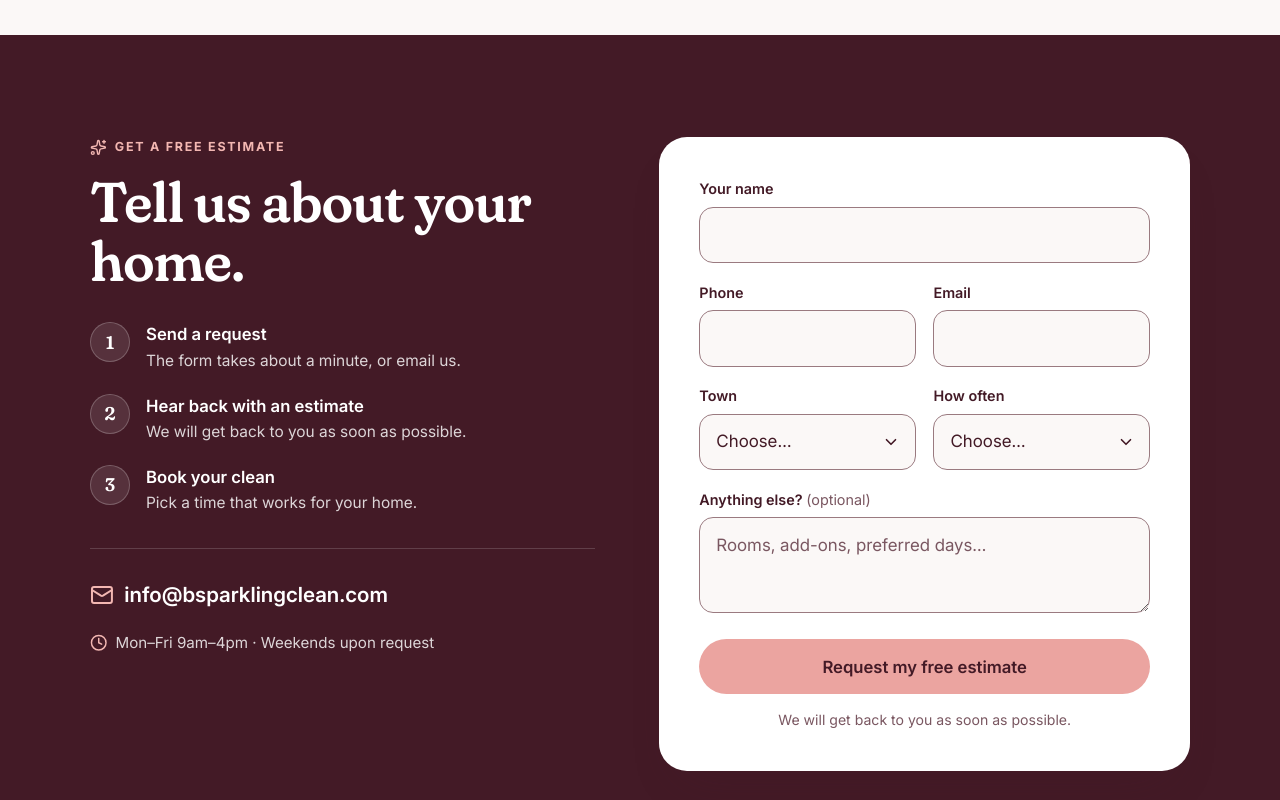
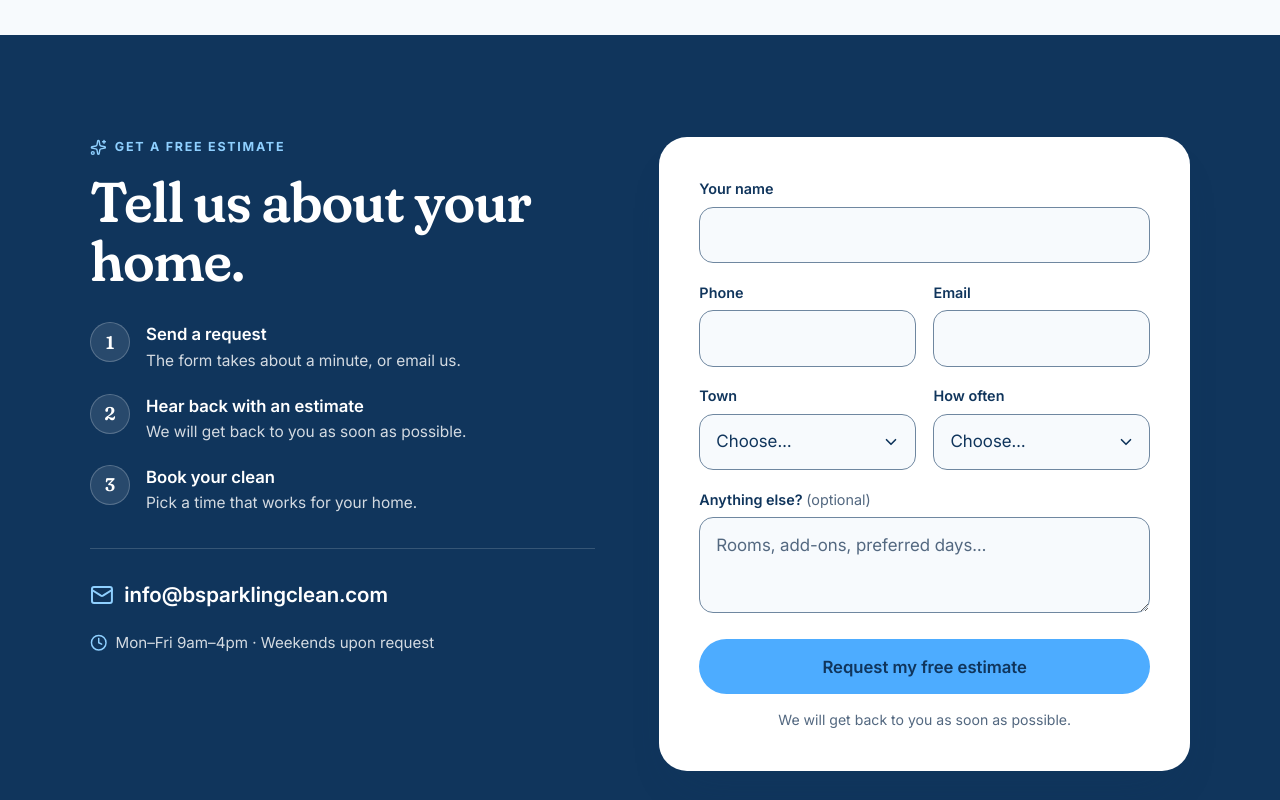
Before and after one commit to ryanthabot/bsparklingclean-redesign, a plain HTML site: page index.html in a window 1280 px wide. Shown: the part 4840-5640 px from the top of the page. Drawn offline with Linux system fonts and the light colour scheme.

Commit message:
New palette: navy, sky blue and apricot replace the wine, rose and gold
The first scheme took its colours from the client's logo and read heavy. The page
is now a cool near-white with navy for text and the two dark bands, sky blue for
buttons and links, and apricot for the highlighted word and the free-estimate band.
Every colour is checked with the kit's contrast script (30 pairs, all pass). The
favicon, theme colour, shadows and the link-preview image follow.

```diff
--- a/styles.css
+++ b/styles.css
@@ -1,9 +1,9 @@
 /* ============================================================
    Brittney’s Sparkling Clean — "Your home, sparkling clean"
    ------------------------------------------------------------
-   A bright, sunlit-home look: warm white page, deep wine for
-   text and two dark bands, the logo's rose for actions, and a
-   soft gold for the one thing we want noticed (free estimates).
+   A bright, freshly-cleaned look: a cool near-white page, navy
+   ink for text and two dark bands, sky blue for actions, and a
+   warm apricot for the one thing we want noticed (free estimates).
    Signature moment: a gleam of light passes over the hero photo.
    Every text/background pair was checked for WCAG AA contrast
    (tools/contrast.py: 30 pairs, all pass).
@@ -31,21 +31,21 @@
 
 /* ---------- Tokens ---------- */
 :root {
-  --porcelain: #FBF8F7;
+  --porcelain: #F7FAFD;
   --white: #FFFFFF;
-  --tint: #FBE9E6;
-  --deeper: #32121C;
-  --deep: #431A26;
-  --body: #5E3540;
-  --muted: #7A5761;
-  --action: #EBA4A0;
-  --action-hover: #F1B3AF;
-  --action-text: #9A3B45;
-  --action-light: #F3B7B2;
-  --highlight: #F7D66E;
-  --line: #EFE4E1;
-  --line-strong: #E0CFCC;
-  --input-border: #9A7A80; /* form fields only: 3.84:1 on white, above the WCAG minimum for a control's boundary */
+  --tint: #E4F0FD;
+  --deeper: #0A2542;
+  --deep: #10355C;
+  --body: #2F4A66;
+  --muted: #536880;
+  --action: #4DACFF;
+  --action-hover: #6ABBFF;
+  --action-text: #0A5BB8;
+  --action-light: #8FD0FF;
+  --highlight: #FFB78C;
+  --line: #E1E8F0;
+  --line-strong: #C8D4E1;
+  --input-border: #6F87A0; /* form fields only: 3.72:1 on white, above the WCAG minimum for a control's boundary */
 
   --font-display: "Fraunces", Georgia, "Times New Roman", serif;
   --font-body: "Inter", system-ui, -apple-system, "Segoe UI", Roboto, sans-serif;
@@ -53,9 +53,9 @@
   --container: 1180px;
   --gutter: clamp(1.25rem, 4vw, 2.5rem);
 
-  --shadow-sm: 0 1px 2px rgba(67, 26, 38, 0.05), 0 8px 24px -12px rgba(67, 26, 38, 0.18);
-  --shadow-md: 0 24px 48px -24px rgba(67, 26, 38, 0.28);
-  --shadow-pop: 0 12px 32px -8px rgba(67, 26, 38, 0.24);
+  --shadow-sm: 0 1px 2px rgba(16, 53, 92, 0.05), 0 8px 24px -12px rgba(16, 53, 92, 0.18);
+  --shadow-md: 0 24px 48px -24px rgba(16, 53, 92, 0.28);
+  --shadow-pop: 0 12px 32px -8px rgba(16, 53, 92, 0.24);
 
   --ease-out: cubic-bezier(0.22, 1, 0.36, 1);
 }
@@ -219,7 +219,7 @@ h1, h2, h3 {
 .btn-block { width: 100%; }
 
 @media (hover: hover) {
-  .btn-primary:hover { background: var(--action-hover); transform: translateY(-1px); box-shadow: 0 10px 22px -10px rgba(67, 26, 38, 0.45); }
+  .btn-primary:hover { background: var(--action-hover); transform: translateY(-1px); box-shadow: 0 10px 22px -10px rgba(16, 53, 92, 0.45); }
   .btn-outline:hover { border-color: var(--deep); transform: translateY(-1px); }
   .btn-dark:hover { background: var(--deeper); transform: translateY(-1px); }
 }
@@ -233,7 +233,7 @@ h1, h2, h3 {
   position: sticky;
   top: 0;
   z-index: 100;
-  background: rgba(251, 248, 247, 0.9);
+  background: rgba(247, 250, 253, 0.9);
   -webkit-backdrop-filter: blur(14px) saturate(1.5);
   backdrop-filter: blur(14px) saturate(1.5);
   border-bottom: 1px solid transparent;
@@ -503,7 +503,7 @@ h1, h2, h3 {
   width: 9%;
   display: none;
   fill: #fff;
-  filter: drop-shadow(0 0 6px rgba(247, 214, 110, 0.9));
+  filter: drop-shadow(0 0 6px rgba(255, 183, 140, 0.9));
   opacity: 0;
   translate: -50% -50%;
   pointer-events: none;
@@ -1260,7 +1260,7 @@ html:not(.js) .included-lead { display: none; }   /* every list is shown at once
   outline: none;
   border-color: var(--action-text);
   background-color: #fff;
-  box-shadow: 0 0 0 4px rgba(155, 59, 69, 0.22);
+  box-shadow: 0 0 0 4px rgba(10, 91, 184, 0.22);
 }
 .form-row input.is-invalid { border-color: #C23B3B; }
 /* An error wins over the focus colour, and stays visible while the field is focused */
@@ -1382,7 +1382,7 @@ html:not(.js) .form-nojs { display: block; }
   background: rgba(255, 255, 255, 0.96);
   -webkit-backdrop-filter: blur(12px);
   backdrop-filter: blur(12px);
-  box-shadow: 0 -8px 24px -16px rgba(67, 26, 38, 0.3);
+  box-shadow: 0 -8px 24px -16px rgba(16, 53, 92, 0.3);
   visibility: hidden;
   transform: translateY(105%);
   transition: transform 0.35s var(--ease-out), visibility 0s linear 0.35s;
```
Also changed, not shown: index.html (+1 -1 lines), images/og.jpg.
